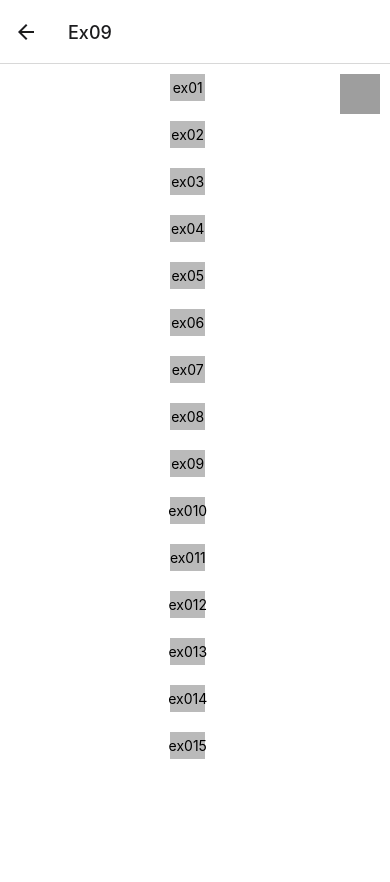
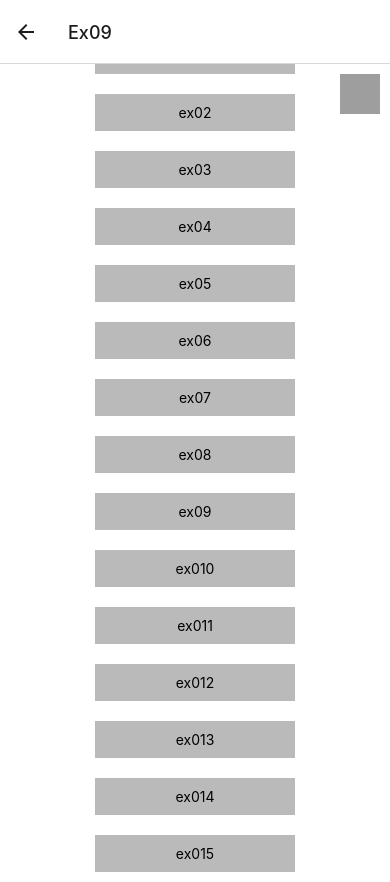
Before and after one commit to GuillaumeMarcel/rn-swimming-pool, a React Native app: screen /Ex09 in a window 390 px wide. Both pictures are taken after a click on the element 365 px from the left and 99 px from the top of the page. Before the commit the page ends 844 px from the top, so only its background shows below. Built offline with nearby package versions, Linux system fonts and the light colour scheme; grey boxes are pictures that could not be loaded.

Commit message:
menu burger fix

```diff
--- a/assets/style/index.js
+++ b/assets/style/index.js
@@ -81,6 +81,7 @@ const styles = StyleSheet.create({
       marginTop: 10
     },
     menu: {
+      padding:50,
       zIndex: 1,
       position: "absolute",
       backgroundColor: '#fff',
@@ -89,8 +90,8 @@ const styles = StyleSheet.create({
     },
     button: {
       margin: 10,
-      width: "50%",
-      padding:5,
+      width: 200,
+      padding:10,
       backgroundColor: '#bababa',
       alignItems: 'center'
     }
--- a/src/components/burgerButton.js
+++ b/src/components/burgerButton.js
@@ -1,5 +1,5 @@
 import React, { useState, useEffect } from "react";
-import { View, Text, Image, TouchableOpacity, ScrollView } from "react-native";
+import { View, Text, Image, TouchableOpacity, ScrollView, SafeAreaView } from "react-native";
 import styles from "../../assets/style";
 import { useNavigation } from "@react-navigation/native";
 
@@ -35,6 +35,7 @@ export default function BurgerButton() {
             />
           </TouchableOpacity>
           <View style={{ flex: 1, alignItems: "center", justifyContent: "center" }}>
+            <SafeAreaView>
                 <ScrollView>
                     <TouchableOpacity style={styles.button} onPress={() => navigation.push('Ex01')} ><Text>ex01</Text></TouchableOpacity>
                     <TouchableOpacity style={styles.button} onPress={() => navigation.push('Ex02')} ><Text>ex02</Text></TouchableOpacity>
@@ -52,6 +53,7 @@ export default function BurgerButton() {
                     <TouchableOpacity style={styles.button} onPress={() => navigation.push('Ex014')}><Text>ex014</Text></TouchableOpacity>
                     <TouchableOpacity style={styles.button} onPress={() => navigation.push('Ex015')}><Text>ex015</Text></TouchableOpacity>
                 </ScrollView>
+            </SafeAreaView>
           </View>
         </View>
       )}
```
Lines whose indentation alone changed are shown as unchanged.
